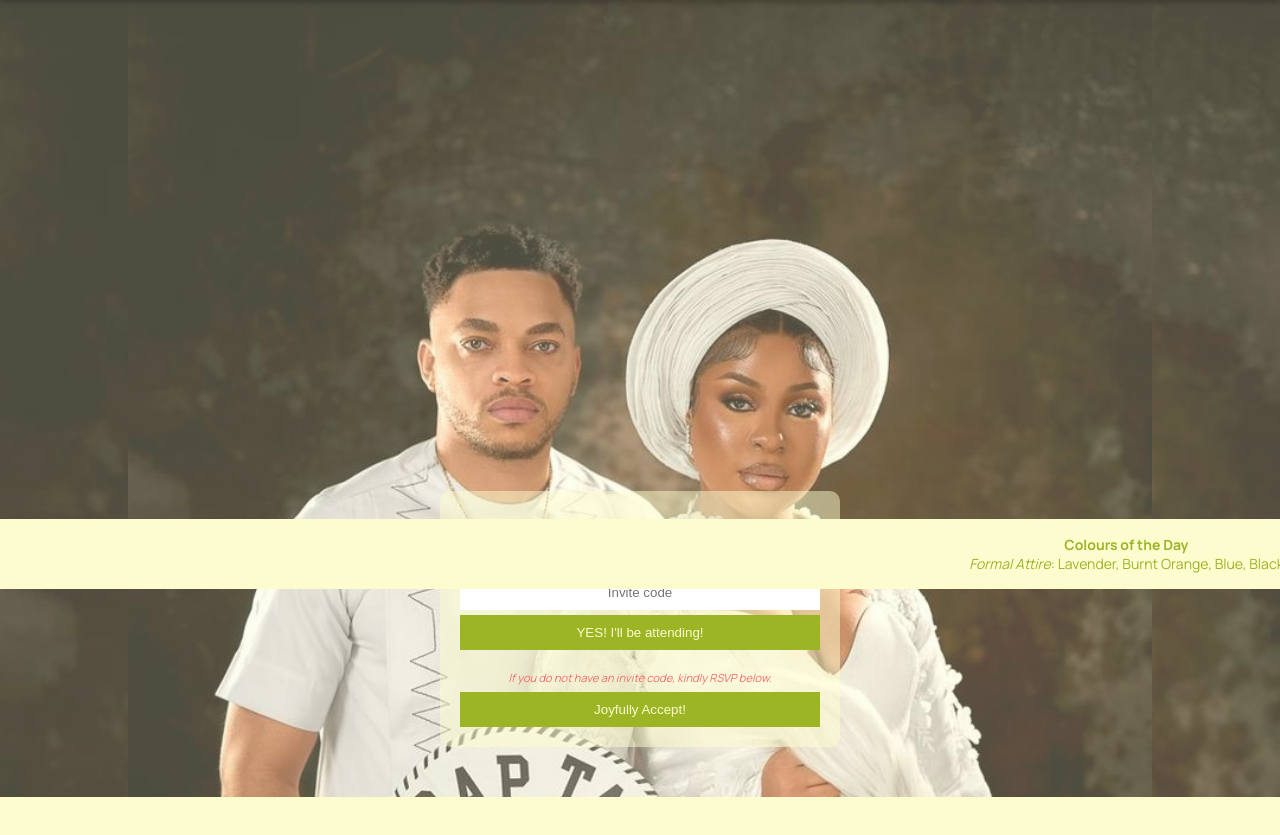
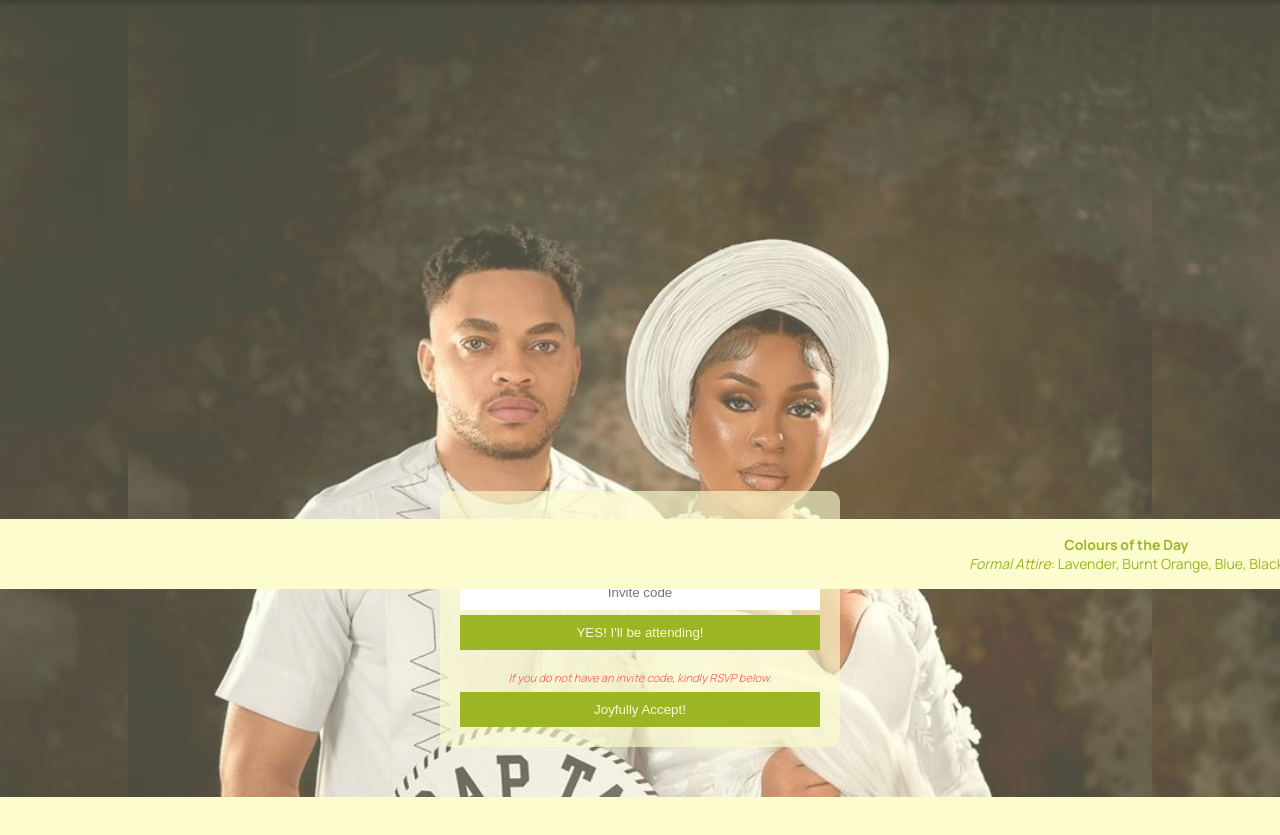
Before and after one commit to regal-shabazz/theOkafors24, a website with bundled scripts: page index.html in a window 1280 px wide. Shown: the part 211-1046 px from the top of the page. Built offline with nearby package versions, Linux system fonts and the light colour scheme.

Commit message:
Update main.css

```diff
--- a/styles/main.css
+++ b/styles/main.css
@@ -57,7 +57,7 @@ strong {
 }
 
 .rsvp-query {
-  background-color: #fcfcce7d;
+  background-color: #fcfccea5;
   padding: 20px;
   width: 100%;
   position: absolute;
```
